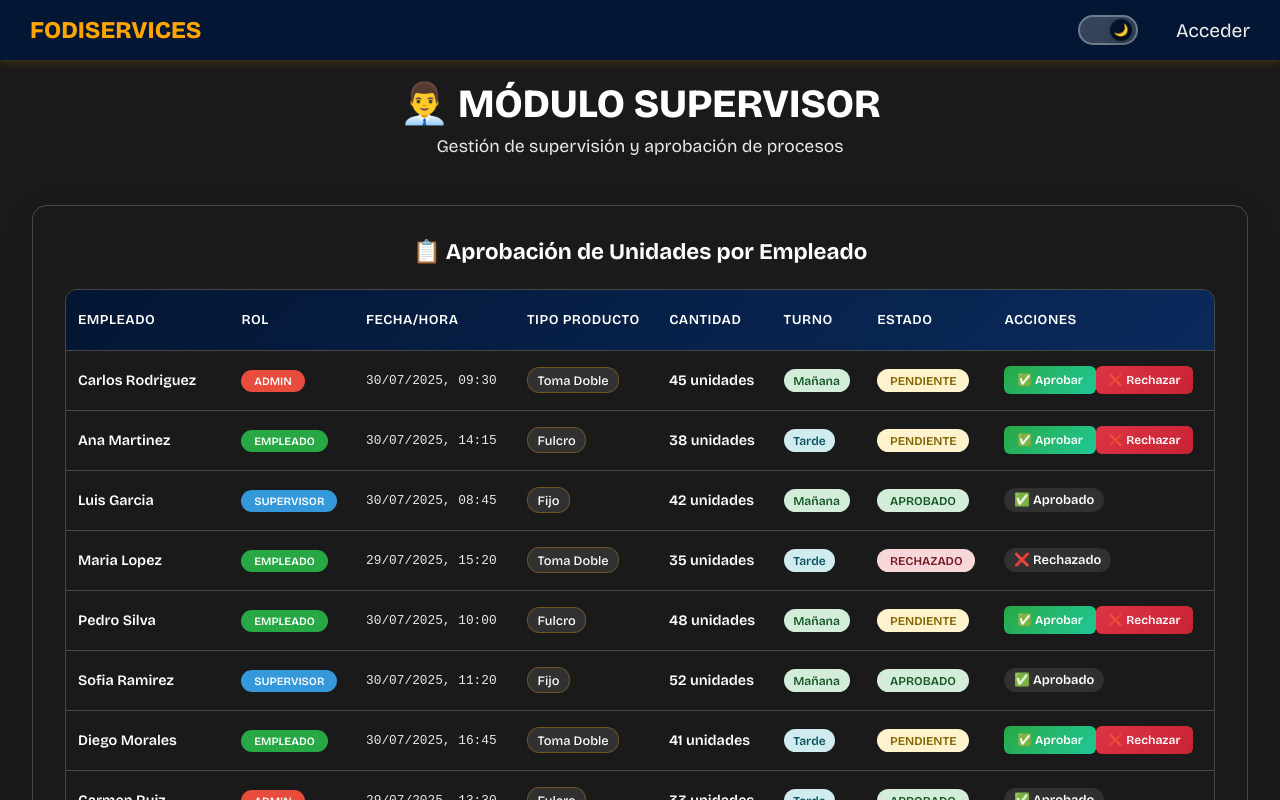
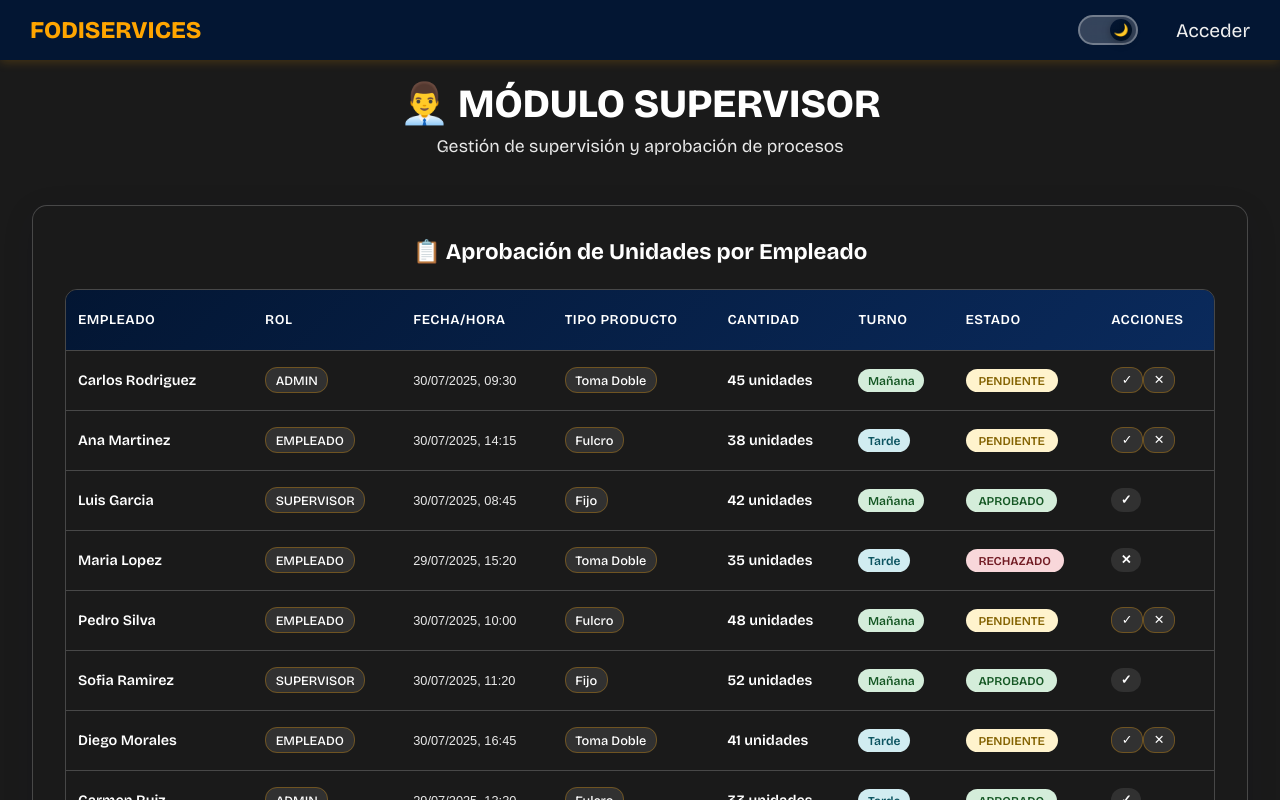
Before and after one commit to SebasTaclar/fodiservices, a Vue app: page /supervisor in a window 1280 px wide. Shown: the top 800 px of the page. Built offline with nearby package versions, Linux system fonts and the light colour scheme.

Commit message:
improving supervisor table

```diff
--- a/src/views/Supervisor.vue
+++ b/src/views/Supervisor.vue
@@ -44,13 +44,13 @@
                 </td>
                 <td class="actions">
                   <button v-if="entry.status === 'pending'" @click="approveEntry(entry.id)" class="approve-btn">
-                    ✅ Aprobar
+                    ✓
                   </button>
                   <button v-if="entry.status === 'pending'" @click="rejectEntry(entry.id)" class="reject-btn">
-                    ❌ Rechazar
+                    ✕
                   </button>
                   <span v-if="entry.status !== 'pending'" class="action-completed">
-                    {{ entry.status === 'approved' ? '✅ Aprobado' : '❌ Rechazado' }}
+                    {{ entry.status === 'approved' ? '✓' : '✕' }}
                   </span>
                 </td>
               </tr>
@@ -794,30 +794,18 @@ const rejectEntry = (entryId: number) => {
 }
 
 .role-badge {
-  padding: 0.3rem 0.8rem;
-  border-radius: 20px;
-  font-size: 0.7rem;
-  font-weight: 600;
+  background-color: var(--card-bg, rgba(255, 165, 0, 0.1));
+  padding: 0.3rem 0.6rem;
+  border-radius: 12px;
+  font-size: 0.8rem;
+  font-weight: 500;
+  border: 1px solid rgba(255, 165, 0, 0.3);
+  color: var(--text-color, #031633);
   text-transform: uppercase;
 }
 
-.role-badge.admin {
-  background-color: #e74c3c;
-  color: white;
-}
-
-.role-badge.supervisor {
-  background-color: #3498db;
-  color: white;
-}
-
-.role-badge.empleado {
-  background-color: #28a745;
-  color: white;
-}
-
 .date-time {
-  font-family: 'Courier New', monospace;
+  font-family: 'Montserrat', sans-serif;
   font-size: 0.8rem;
   color: var(--text-secondary, #666);
 }
@@ -888,39 +876,26 @@ const rejectEntry = (entryId: number) => {
 
 .approve-btn,
 .reject-btn {
-  padding: 0.4rem 0.8rem;
-  border: none;
-  border-radius: 6px;
-  font-size: 0.75rem;
-  font-weight: 600;
+  background-color: var(--card-bg, rgba(255, 165, 0, 0.1));
+  padding: 0.3rem 0.6rem;
+  border: 1px solid rgba(255, 165, 0, 0.3);
+  border-radius: 12px;
+  font-size: 0.8rem;
+  font-weight: 500;
   cursor: pointer;
   transition: all 0.3s ease;
   line-height: 1.2;
   display: inline-flex;
   align-items: center;
   justify-content: center;
+  color: var(--text-color, #031633);
 }
 
-.approve-btn {
-  background: linear-gradient(135deg, #28a745 0%, #20c997 100%);
-  color: white;
-}
-
-.approve-btn:hover {
-  background: linear-gradient(135deg, #20c997 0%, #17a2b8 100%);
+.approve-btn:hover,
+.reject-btn:hover {
+  background-color: rgba(255, 165, 0, 0.2);
   transform: translateY(-1px);
-  box-shadow: 0 4px 8px rgba(40, 167, 69, 0.3);
-}
-
-.reject-btn {
-  background: linear-gradient(135deg, #dc3545 0%, #c82333 100%);
-  color: white;
-}
-
-.reject-btn:hover {
-  background: linear-gradient(135deg, #c82333 0%, #bd2130 100%);
-  transform: translateY(-1px);
-  box-shadow: 0 4px 8px rgba(220, 53, 69, 0.3);
+  box-shadow: 0 2px 4px rgba(255, 165, 0, 0.3);
 }
 
 .action-completed {
```
